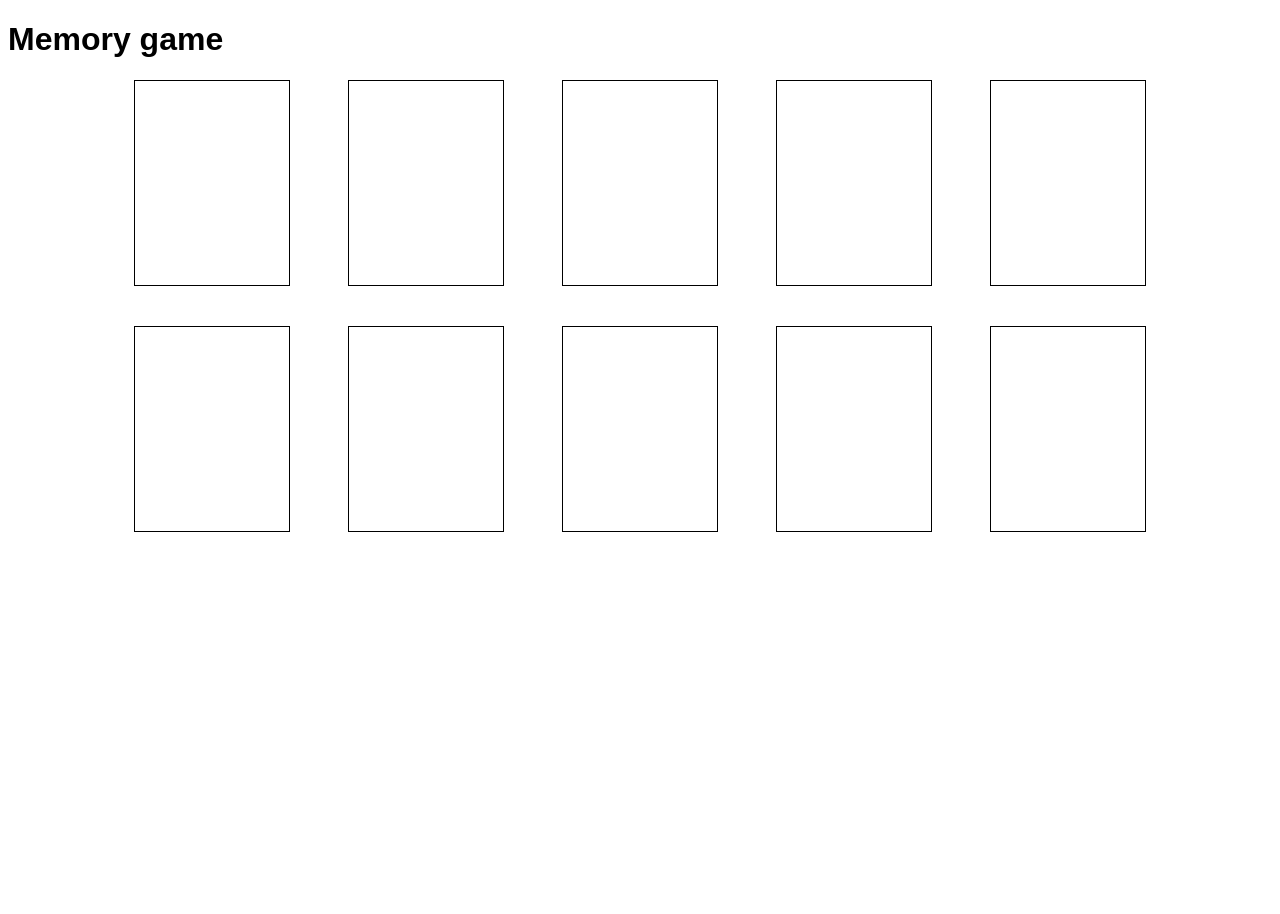
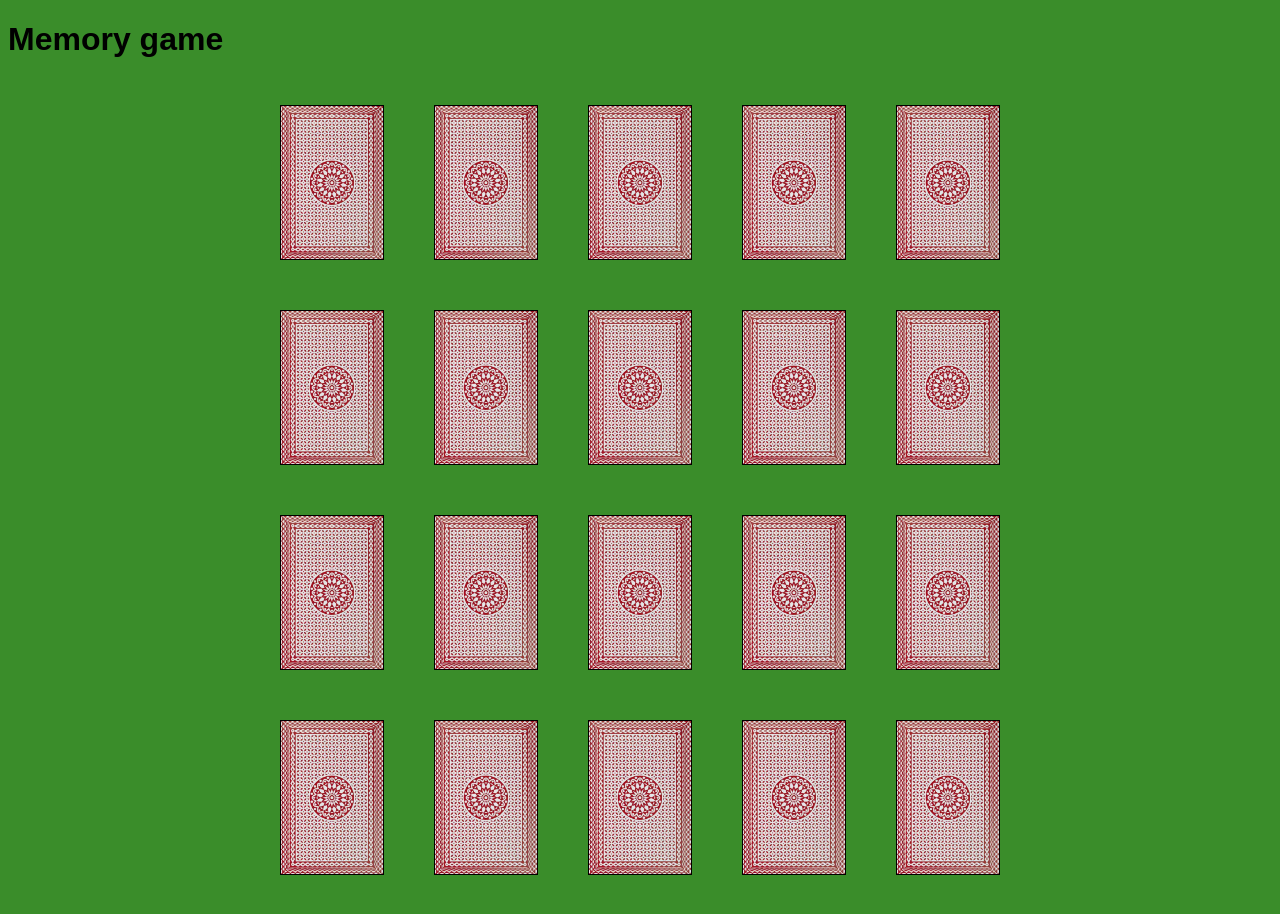
Before and after one commit to mtv1243/memory-game, a plain HTML site: page index.html in a window 1280 px wide. Before the commit the page ends 800 px from the top, so only its background shows below. Drawn offline with Linux system fonts and the light colour scheme.

Commit message:
add cards, disable clicks for one second when click second card, add styles

```diff
--- a/app.js
+++ b/app.js
@@ -34,7 +34,7 @@ let buttonEl = document.querySelector('.play-again');
 let choices = [];
 //count down the number of matches left to make
 // must be an even number
-let numbers = [0,0,1,1,2,2,3,3,4,4];
+let numbers = [1,1,2,2,3,3,4,4,5,5,6,6,7,7,8,8,9,9,10,10];
 let randNumbers;
 let counter = numbers.length/2;
 
@@ -44,12 +44,12 @@ playAgain();
 // check if the numbers in the cards match
 cardHolder.addEventListener('click', (event)=>{
 
-  let target = event.target;
-  let cardClasses = target.classList;
+  let card = event.target.children[0];
+  let cardClasses = card.classList;
 
-  if (target.classList.contains('card')) {
+  if (card.classList.contains('card')) {
     // counter++;
-    choices.push(target);
+    choices.push(card);
     cardClasses.remove('hidden');
     console.log(choices);
     checkMatch(choices);
@@ -57,7 +57,7 @@ cardHolder.addEventListener('click', (event)=>{
 })
 
 // shuffle the cards and hide them when click the button
-buttonEl.addEventListener('click', playAgain());
+buttonEl.addEventListener('click', playAgain);
 
 //--------
 function checkMatch(array) {
@@ -68,7 +68,7 @@ function checkMatch(array) {
     console.log('pair!');
     messageEl.innerHTML = 'MATCH!';
     choices.forEach((index)=>{
-      index.classList.add('disable');
+      index.classList.add('matched');
     })
     choices = [];
     counter--;
@@ -81,8 +81,8 @@ function checkMatch(array) {
 }
 //-------
 function reset(){
+  messageEl.innerHTML = 'TRY AGAIN...';
   cardHolder.classList.add('disable');
-  messageEl.innerHTML = 'TRY AGAIN...';
   setTimeout(()=>{
     cardHolder.classList.remove('disable');
     choices.forEach((index)=>{
@@ -90,7 +90,7 @@ function reset(){
     })
     choices = [];
     console.log(choices);
-  }, 1500);
+  }, 1000);
 }
 //------
 function checkWin() {
--- a/index.css
+++ b/index.css
@@ -1,30 +1,26 @@
 body {
   font-family: sans-serif;
+  background-color: rgb(58, 141, 42);
 }
 
 #card-holder {
   display: flex;
-  flex-direction: column;
+  flex-direction: row;
+  flex-wrap: wrap;
   align-items: center;
   justify-content: center;
-  width: 80%;
+  width: 90%;
+  max-width: 915px;
   margin: 0 auto;
 }
 
-.row {
-  display: flex;
-  align-items: baseline;
-  justify-content: space-between;
+.card {
+  font-size: 4rem;
+  font-weight: 700;
+  background-color: #fff;
   width: 100%;
-}
-
-.card {
-  font-size: 7rem;
-  font-weight: 700;
-  background-color: #999;
-  height: 200px;
-  width: 150px;
-  margin: 2px;
+  height: 100%;
+  margin: 0px;
   display: flex;
   align-items: center;
   justify-content: center;
@@ -32,13 +28,24 @@ body {
 }
 
 .outline {
+  background-image: url('./card-back-red.jpg');
+  background-repeat: no-repeat;
+  background-position: center;
+  background-size: contain;
+  height: 153px;
+  width: 102px;
   border: 1px solid #000;
-  margin-bottom: 40px;
+  color: #000;
+  margin: 25px;
 }
 
 .outline:hover {
-  background-color: #eeeeee;
-  box-shadow: 0px 0px 6px rgba(0,0,0,.2);
+  box-shadow: 0px 0px 10px rgba(0,0,0,.4);
+}
+
+.message {
+  position: fixed;
+  top: 50%;
 }
 
 .play-again {
@@ -55,11 +62,17 @@ h4.hidden {
 }
 
 .hidden {
-  background-color: #fff;
+  visibility: hidden;
   color: #fff;
   user-select: none;
 }
 
 .disable {
   pointer-events: none;
+  opacity: .9;
 }
+
+.matched {
+  background-color: #fefefe;
+  pointer-events: none;
+}
--- a/index.html
+++ b/index.html
@@ -5,26 +5,37 @@
   <meta name="viewport" content="width=device-width, initial-scale=1.0">
   <meta http-equiv="X-UA-Compatible" content="ie=edge">
   <link rel="stylesheet" href="index.css">
-  <title>Memory game</title>
+  <title>Numbers Memory Game</title>
 </head>
 <body>
   <h1>Memory game</h1>
 
   <div id="card-holder">
-    <div class="row row-1">
-      <span class="outline"><span class="card hidden">0</span></span>
+
+      <span class="outline"><span class="card hidden">5</span></span>
       <span class="outline"><span class="card hidden">1</span></span>
       <span class="outline"><span class="card hidden">3</span></span>
       <span class="outline"><span class="card hidden">4</span></span>
-      <span class="outline"><span class="card hidden">0</span></span>
-    </div>
-    <div class="row row-2">
+      <span class="outline"><span class="card hidden">5</span></span>
+    <!-- cards -->
       <span class="outline"><span class="card hidden">2</span></span>
       <span class="outline"><span class="card hidden">4</span></span>
       <span class="outline"><span class="card hidden">3</span></span>
       <span class="outline"><span class="card hidden">1</span></span>
       <span class="outline"><span class="card hidden">2</span></span>
-    </div>
+    <!-- cards -->
+      <span class="outline"><span class="card hidden">6</span></span>
+      <span class="outline"><span class="card hidden">7</span></span>
+      <span class="outline"><span class="card hidden">8</span></span>
+      <span class="outline"><span class="card hidden">9</span></span>
+      <span class="outline"><span class="card hidden">10</span></span>
+    <!-- cards -->
+      <span class="outline"><span class="card hidden">10</span></span>
+      <span class="outline"><span class="card hidden">8</span></span>
+      <span class="outline"><span class="card hidden">7</span></span>
+      <span class="outline"><span class="card hidden">6</span></span>
+      <span class="outline"><span class="card hidden">9</span></span>
+
   </div>
   <h3 class="message"></h3>
   <h4 class="play-again hidden">PLAY AGAIN</h4>
```
Also changed, not shown: card-back-red.jpg (added), card-back.jpg (added).
